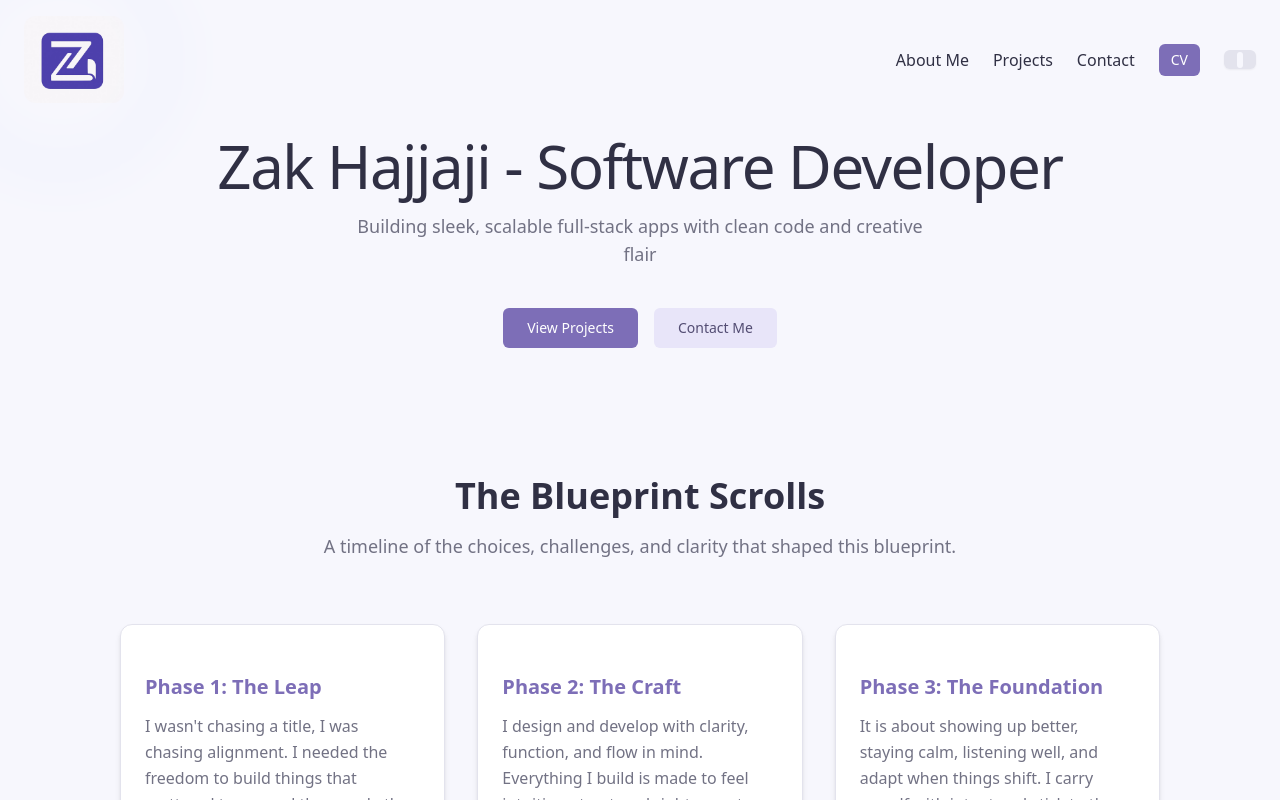
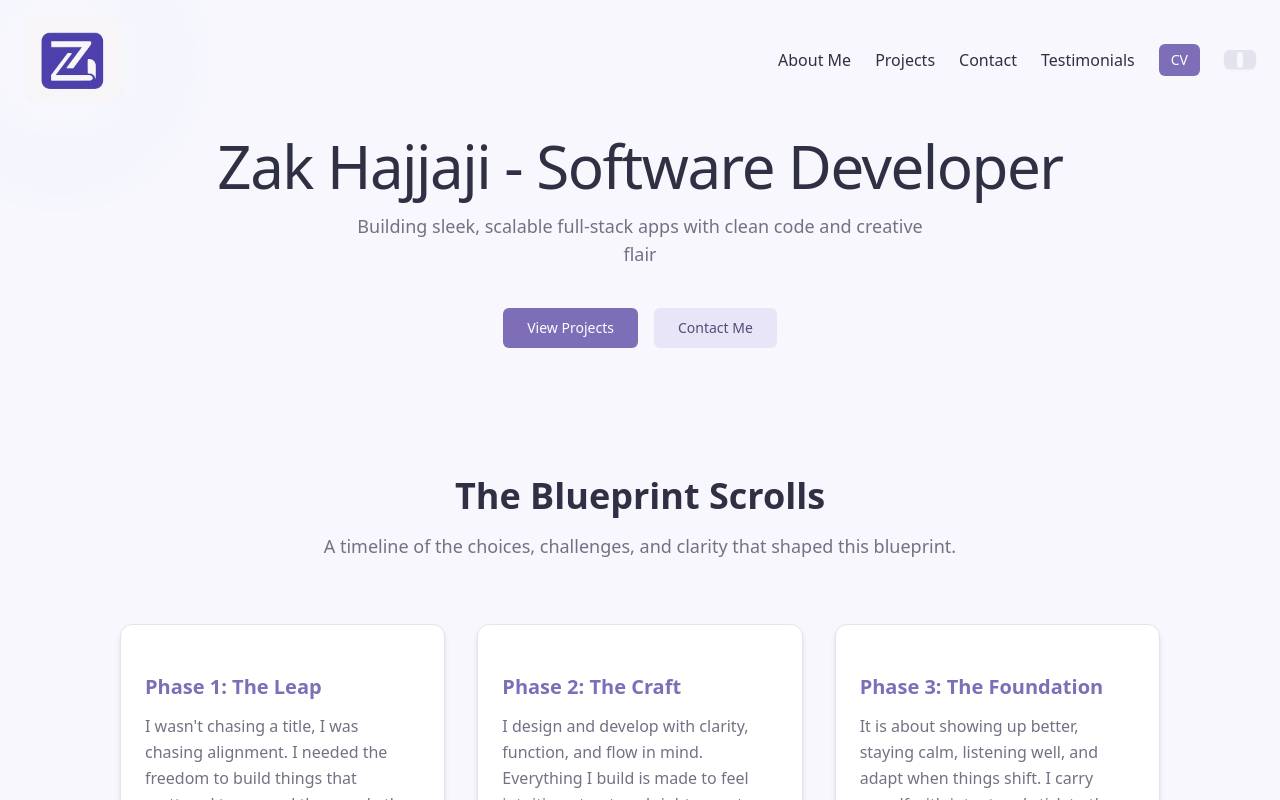
Before and after one commit to zakhajjaji/The-Blueprint, a Next.js app: page / in a window 1280 px wide. Shown: the top 800 px of the page. Built offline with nearby package versions, Linux system fonts and the light colour scheme.

Commit message:
testimonials completed, social tags updated, favicon rendered, cv updated

```diff
--- a/src/app/layout.tsx
+++ b/src/app/layout.tsx
@@ -17,10 +17,9 @@ const geistMono = Geist_Mono({
   subsets: ["latin"],
 });
 
-// Metadata for SEO and tab title
 export const metadata: Metadata = {
   title: "Zak's Blueprint",
-  description:    "Explore Zak's Blueprint; a full-stack developer portfolio showcasing projects built with React, Next.js, and TypeScript. Clean code. Creative solutions.",
+  description: "Explore Zak's Blueprint; a full-stack developer portfolio showcasing projects built with React, Next.js, and TypeScript. Clean code. Creative solutions.",
   icons: {
     icon: "/zakblueprint.ico",
   },
--- a/src/components/Nav.tsx
+++ b/src/components/Nav.tsx
@@ -22,29 +22,31 @@ export default function Nav() {
         />
       </Link>
 
-      {/* Desktop Nav */}
+
       <div className="hidden md:flex gap-6 text-lg md:text-base font-medium items-center">
         <Link href="#about" className="hover:text-primary transition-colors">About Me</Link>
         <Link href="#projects" className="hover:text-primary transition-colors">Projects</Link>
         <Link href="#contact" className="hover:text-primary transition-colors">Contact</Link>
+        <Link href="#testimonials" className="hover:text-primary transition-colors">Testimonials</Link>
         <Button asChild size="sm">
-          <a href="" target="_blank" rel="noopener noreferrer">CV</a>
+          <a href="/assets/ZAK-HAJJAJI-JNR.SOFTWARE-DEV-CV.pdf" target="_blank" rel="noopener noreferrer">CV</a>
         </Button>
         <ThemeToggle />
       </div>
 
-      {/* Mobile Menu Toggle */}
+
       <Button className="md:hidden" onClick={() => setMenuOpen(!menuOpen)}>
         <Menu className="w-6 h-6 text-foreground" />
       </Button>
 
-      {/* Mobile Dropdown Menu */}
+
       {menuOpen && (
         <div className="absolute top-full right-2 mt-2 w-30 bg-background dark:bg-background shadow-lg rounded-lg flex flex-col gap-4 p-4 md:hidden text-base font-medium z-50">
           <Link href="#about" className="hover:text-primary transition-colors" onClick={() => setMenuOpen(false)}>About Me</Link>
           <Link href="#projects" className="hover:text-primary transition-colors" onClick={() => setMenuOpen(false)}>Projects</Link>
           <Link href="#contact" className="hover:text-primary transition-colors" onClick={() => setMenuOpen(false)}>Contact</Link>
-          <a href="" target="_blank" rel="noopener noreferrer" className="text-primary" onClick={() => setMenuOpen(false)}>CV</a>
+          <Link href="#testimonials" className="hover:text-primary transition-colors" onClick={() => setMenuOpen(false)}>Testimonials</Link>
+          <a href="/assets/ZAK-HAJJAJI-JNR.SOFTWARE-DEV-CV.pdf" target="_blank" rel="noopener noreferrer" className="text-primary" onClick={() => setMenuOpen(false)}>CV</a>
           <ThemeToggle />
         </div>
       )}
--- a/src/components/Projects.tsx
+++ b/src/components/Projects.tsx
@@ -10,6 +10,7 @@ import {
 } from "@/components/ui/card"
 import { ProjectCard } from "./ProjectCard";
 import { Button } from "./ui/button";
+import Link from "next/link";
 
 const projects = [
     {
@@ -82,7 +83,9 @@ export const Projects = () => {
     </div>
     <div className="mt-10 text-center">
     <h3 className="text-2xl text-muted-foreground">The blueprint is still unfolding. Let's build something together.</h3>
-    <Button className="mt-4" variant="default" size="lg">Get in Touch</Button>
+    <Button className="mt-4" variant="default" size="lg">
+                <Link href="#contact">Get in Touch</Link>
+                </Button>
   </div>
     </section>
   )
--- a/src/components/SocialTags.tsx
+++ b/src/components/SocialTags.tsx
@@ -34,7 +34,7 @@ const SocialTags = () => {
 </Link>
         </Button>
         <Button>
-        <Mail/>
+        <Mail className="text-black"/>
         </Button>
         <Button size="icon">
         <Link href="https://github.com/funkmafia" target="_blank">
--- a/src/components/Testimonials.tsx
+++ b/src/components/Testimonials.tsx
@@ -44,7 +44,7 @@ const testimonialsData = [
 
 const Testimonials = () => {
   return (
-    <section className="py-16 px-4 rounded-xl shadow-lg">
+    <section id="testimonials" className="py-16 px-4 rounded-xl shadow-lg">
       <div className="max-w-5xl mx-auto">
         <div className="text-center mb-12">
           <h2 className="text-3xl font-bold">What People Say</h2>
```
Also changed, not shown: 1 other file (tests, documents, lock files or other folders).
